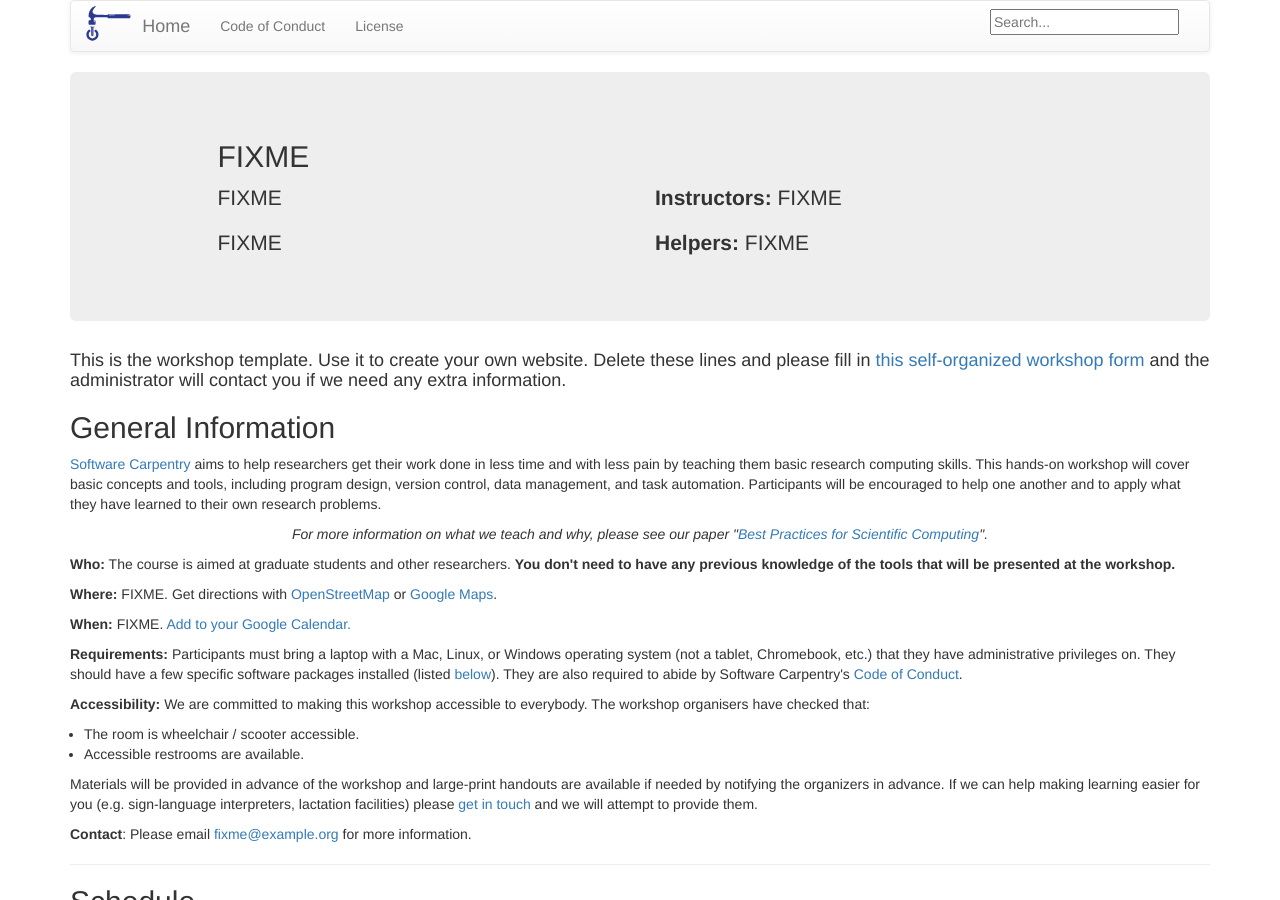
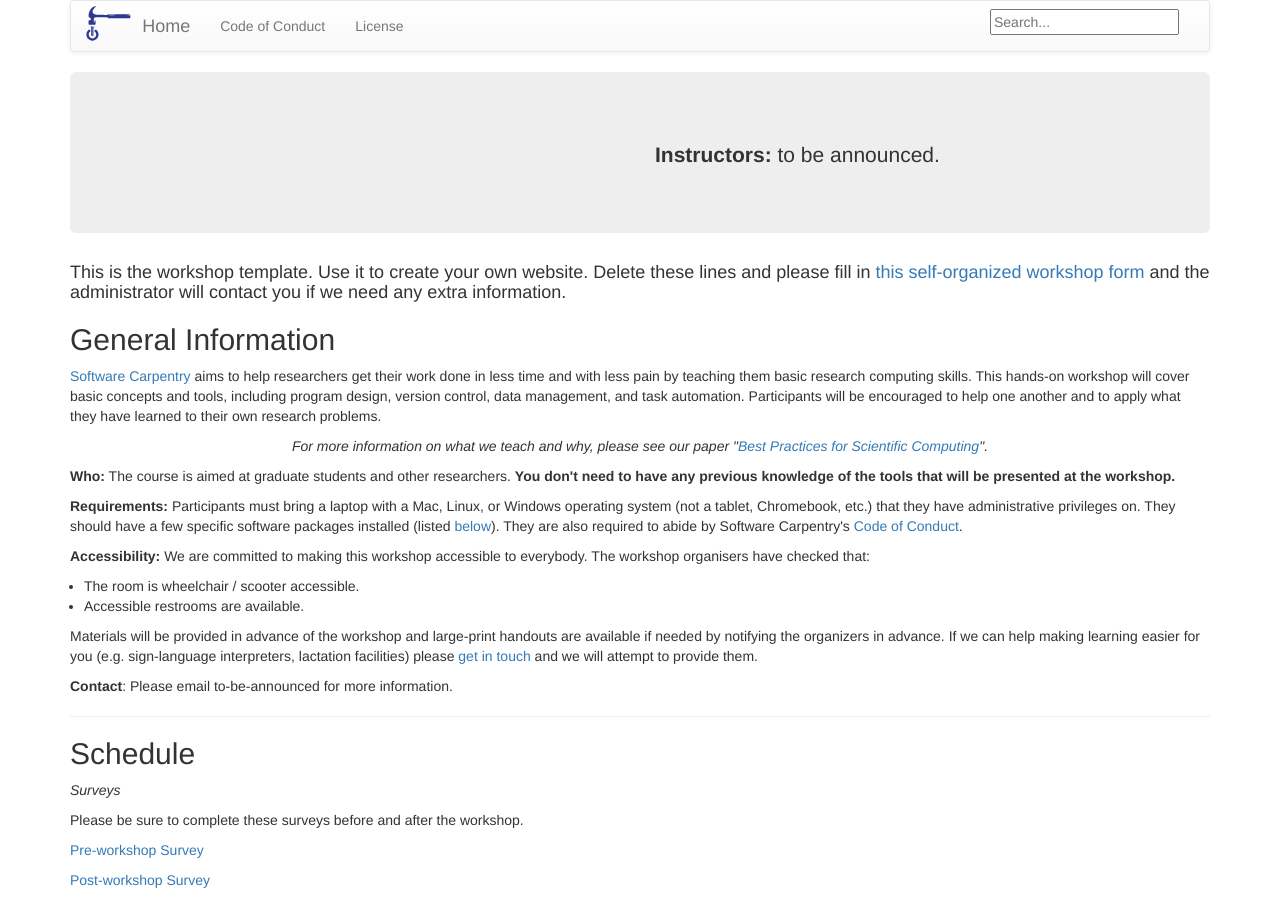
Before and after one commit to cmharlow/CULMetadataAssessment, a Jekyll site: the page built from index.html, in a window 1280 px wide and 900 px high. Built offline with Jekyll 4.4.1, drawn with Linux system fonts in a browser that asks for light colours; some of the changed lines change nothing that is shown.

```diff
--- a/index.html
+++ b/index.html
@@ -1,21 +1,6 @@
 ---
 layout: workshop      # DON'T CHANGE THIS.
 root: .               # DON'T CHANGE THIS EITHER.  (THANK YOU.)
-carpentry: "FIXME"    # what kind of Carpentry (must be either "dc" or "swc")
-venue: "FIXME"        # brief name of host site without address (e.g., "Euphoric State University")
-address: "FIXME"      # full street address of workshop (e.g., "Room A, 123 Forth Street, Blimingen, Euphoria")
-country: "FIXME"      # lowercase two-letter ISO country code such as "fr" (see https://en.wikipedia.org/wiki/ISO_3166-1)
-language: "FIXME"     # lowercase two-letter ISO language code such as "fr" (see https://en.wikipedia.org/wiki/ISO_639-1)
-latlng: "FIXME"       # decimal latitude and longitude of workshop venue (e.g., "41.7901128,-87.6007318" - use http://www.latlong.net/)
-humandate: "FIXME"    # human-readable dates for the workshop (e.g., "Feb 17-18, 2020")
-humantime: "FIXME"    # human-readable times for the workshop (e.g., "9:00 am - 4:30 pm")
-startdate: FIXME      # machine-readable start date for the workshop in YYYY-MM-DD format like 2015-01-01
-enddate: FIXME        # machine-readable end date for the workshop in YYYY-MM-DD format like 2015-01-02
-instructor: ["FIXME"] # boxed, comma-separated list of instructors' names as strings, like ["Kay McNulty", "Betty Jennings", "Betty Snyder"]
-helper: ["FIXME"]     # boxed, comma-separated list of helpers' names, like ["Marlyn Wescoff", "Fran Bilas", "Ruth Lichterman"]
-contact: ["fixme@example.org"]    # boxed, comma-separated list of contact email addresses for the host, lead instructor, or whoever else is handling questions, like ["marlyn.wescoff@example.org", "fran.bilas@example.org", "ruth.lichterman@example.org"]
-etherpad:             # optional: URL for the workshop Etherpad if there is one
-eventbrite:           # optional: alphanumeric key for Eventbrite registration, e.g., "1234567890AB" (if Eventbrite is being used)
 ---
 
 <!-- See instructions in the comments below for how to edit specific sections of this workshop template. -->
@@ -28,24 +13,6 @@
   double quotation marks around the value, unless specified otherwise.
   And run 'tools/check' *before* committing to make sure that changes are good.
 -->
-
-<!--
-  EVENTBRITE
-
-  This block includes the Eventbrite registration widget if
-  'eventbrite' has been set in the header.  You can delete it if you
-  are not using Eventbrite, or leave it in, since it will not be
-  displayed if the 'eventbrite' field in the header is not set.
--->
-{% if page.eventbrite %}
-<iframe
-  src="https://www.eventbrite.com/tickets-external?eid={{page.eventbrite}}&ref=etckt"
-  frameborder="0"
-  width="100%"
-  height="248px"
-  scrolling="auto">
-</iframe>
-{% endif %}
 
 <h4>This is the workshop template.  Use it to create your own website.
 Delete these lines and please fill in
```
Also changed, not shown: README.md.
